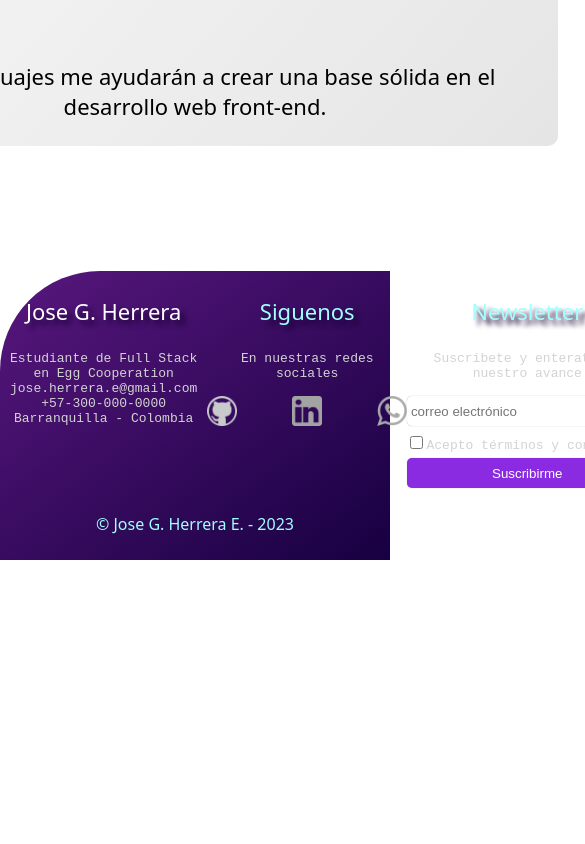
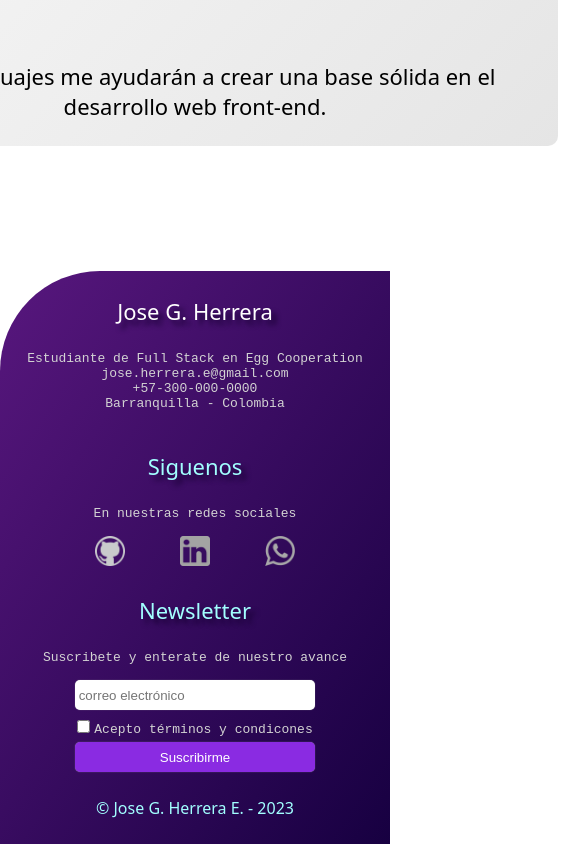
Before and after one commit to herrjoseg/MiPrimeraWebSite, a plain HTML site: page index.html in a window 390 px wide. Shown: the part 2282-3126 px from the top of the page, 585 px wide, since content can reach past the window. Before the commit the page ends 2842 px from the top, so only its background shows below. Drawn offline with Linux system fonts and the light colour scheme.

Commit message:
Footer-Responsive
Se modifica el codigo CSS para lograr que el footer responda mejor a pantallas mas pequeñas

```diff
--- a/style01.css
+++ b/style01.css
@@ -140,9 +140,12 @@ p {
 }
 
 footer {
+  display: flex;
+  justify-content: space-between;
   background: linear-gradient(to bottom right, rgb(88, 23, 126), rgb(23, 0, 65));
   border-top-left-radius: 100px;
   margin-top: 100px;
+  /* border: 2px solid red; */
 }
 
 footer p {
@@ -295,6 +298,8 @@ footer p {
   display: flex;
   flex-direction: column;
   justify-content: center;
+  width: 100%;
+  flex-wrap: wrap;
   /* border: 2px dashed black; */
 }
 
@@ -302,6 +307,7 @@ footer p {
   display: flex;
   flex-direction: row;
   justify-content: space-around;
+  flex-wrap: wrap;
   /* border: 2px dashed blue; */
 }
 
```
